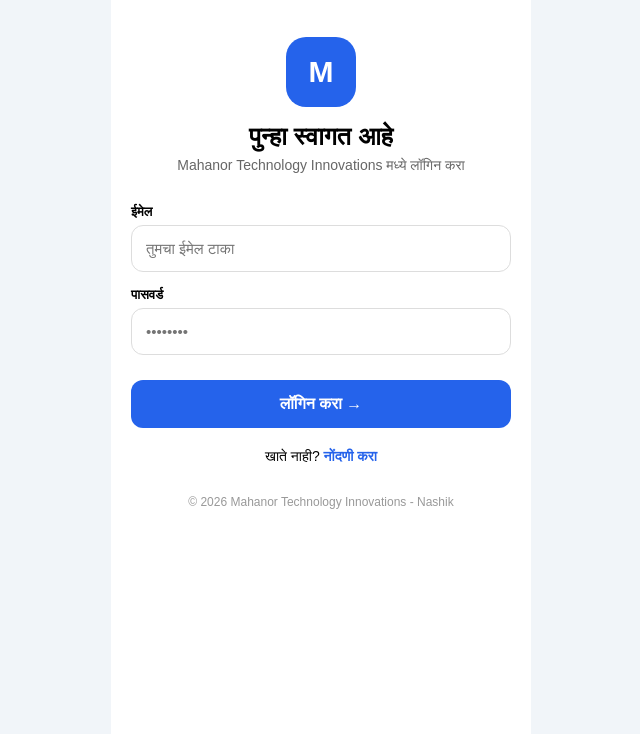
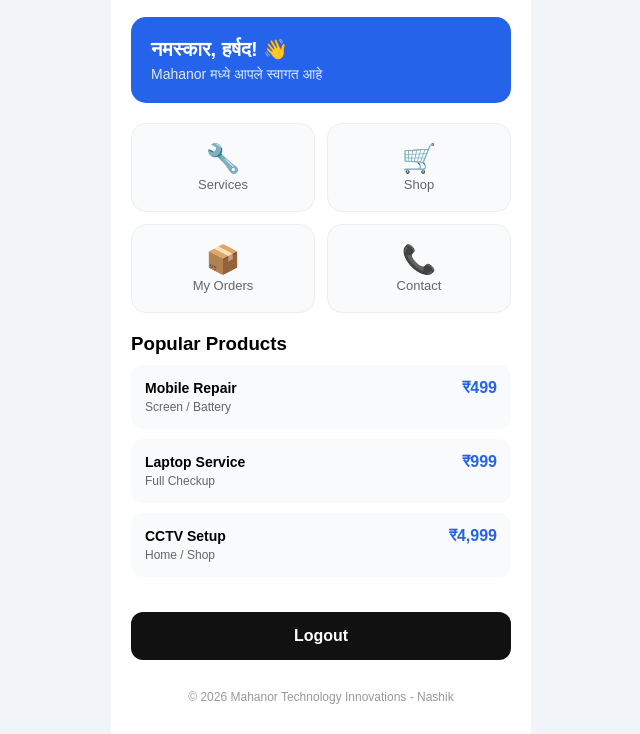
Before and after one commit to harshadmahanor7-svg/mahanortechnologyinnovations, a plain HTML site: page index.html in a window 1280 px wide. Both pictures are taken after a click on the button "लॉगिन करा →". Shown: the part 66-800 px from the top of the page, without its empty margins (319-959 px from the left). Drawn offline with Linux system fonts and the light colour scheme.

Commit message:
Refactor login and dashboard sections in index.html

```diff
--- a/index.html
+++ b/index.html
@@ -6,54 +6,67 @@
 <title>Mahanor Technology Innovations</title>
 <style>
 *{margin:0;padding:0;box-sizing:border-box;font-family:Arial,sans-serif}
-body{background:#f1f5f9;min-height:100vh;display:flex;justify-content:center}
+body{background:#f1f5f9;display:flex;justify-content:center}
 .box{width:100%;max-width:420px;background:white;min-height:100vh;padding:20px}
 .top{display:flex;justify-content:space-between;align-items:center}
-.logo{font-weight:900;font-size:18px;line-height:1.2}
-.logo span{color:#2563eb}
-.lang{display:flex;gap:4px}
-.lang button{padding:5px 8px;border:1px solid #ddd;border-radius:20px;background:white;cursor:pointer;font-size:11px}
-.lang button.active{background:#111;color:white}
-.center{text-align:center;margin-top:40px}
-.icon{width:70px;height:70px;background:#2563eb;color:white;font-size:30px;font-weight:900;display:flex;align-items:center;justify-content:center;border-radius:20px;margin:0 auto 15px}
-h1{font-size:25px;margin-bottom:5px}
-p{color:#666;font-size:14px;margin-bottom:30px}
-label{font-size:13px;font-weight:bold;display:block;margin:15px 0 5px;text-align:left}
+.logo{font-weight:900;font-size:18px;line-height:1.2}.logo span{color:#2563eb}
+.lang{display:flex;gap:4px}.lang button{padding:5px 8px;border:1px solid #ddd;border-radius:20px;background:white;font-size:11px}.lang button.active{background:#111;color:white}
+.center{text-align:center;margin-top:40px}.icon{width:70px;height:70px;background:#2563eb;color:white;font-size:30px;font-weight:900;display:flex;align-items:center;justify-content:center;border-radius:20px;margin:0 auto 15px}
+h1{font-size:25px} p{color:#666;font-size:14px;margin:5px 0 30px}
+label{font-size:13px;font-weight:bold;display:block;margin:15px 0 5px}
 input{width:100%;padding:14px;border:1px solid #ddd;border-radius:12px;font-size:15px;outline:none}
-input:focus{border-color:#2563eb}
 .btn{width:100%;padding:15px;background:#2563eb;color:white;border:none;border-radius:12px;font-size:16px;font-weight:bold;margin-top:25px;cursor:pointer}
-.link{text-align:center;margin-top:20px;font-size:14px}
-.link a{color:#2563eb;text-decoration:none;font-weight:bold}
+.link{text-align:center;margin-top:20px;font-size:14px}.link a{color:#2563eb;text-decoration:none;font-weight:bold}
 .footer{text-align:center;margin-top:30px;font-size:12px;color:#999}
+#dash{display:none}
+.welcome{background:#2563eb;color:white;padding:20px;border-radius:15px;margin-top:20px}
+.welcome h2{font-size:20px}.welcome p{color:#dbeafe;margin:5px 0 0}
+.grid{display:grid;grid-template-columns:1fr 1fr;gap:12px;margin-top:20px}
+.card{background:#f8fafc;border:1px solid #eee;padding:18px;border-radius:15px;text-align:center}
+.card b{font-size:28px;display:block}.card span{font-size:13px;color:#666}
+.list{margin-top:20px}.item{display:flex;justify-content:space-between;background:#f8fafc;padding:14px;border-radius:12px;margin-bottom:10px}
+.item b{font-size:14px}.item span{font-size:12px;color:#666}
+.price{color:#2563eb;font-weight:bold}
 </style>
 </head>
 <body>
 <div class="box">
 <div class="top">
 <div class="logo">MAHANOR<br><span>Technology Innovations</span></div>
-<div class="lang">
-<button class="active">मराठी</button>
-<button>हिंदी</button>
-<button>English</button>
-</div>
+<div class="lang"><button class="active">मराठी</button><button>हिंदी</button><button>English</button></div>
 </div>
 
-<div class="center">
-<div class="icon">M</div>
-<h1>पुन्हा स्वागत आहे</h1>
-<p>Mahanor Technology Innovations मध्ये लॉगिन करा</p>
+<!-- LOGIN -->
+<div id="login">
+<div class="center"><div class="icon">M</div><h1>पुन्हा स्वागत आहे</h1><p>Mahanor Technology Innovations मध्ये लॉगिन करा</p></div>
+<label>ईमेल</label><input type="email" placeholder="तुमचा ईमेल टाका">
+<label>पासवर्ड</label><input type="password" placeholder="••••••••">
+<button class="btn" onclick="showDash()">लॉगिन करा →</button>
+<div class="link">खाते नाही? <a href="#">नोंदणी करा</a></div>
 </div>
 
-<label>ईमेल</label>
-<input type="email" placeholder="तुमचा ईमेल टाका">
+<!-- DASHBOARD -->
+<div id="dash">
+<div class="welcome"><h2>नमस्कार, हर्षद! 👋</h2><p>Mahanor मध्ये आपले स्वागत आहे</p></div>
+<div class="grid">
+<div class="card"><b>🔧</b><span>Services</span></div>
+<div class="card"><b>🛒</b><span>Shop</span></div>
+<div class="card"><b>📦</b><span>My Orders</span></div>
+<div class="card"><b>📞</b><span>Contact</span></div>
+</div>
+<div class="list">
+<h3 style="margin-bottom:10px">Popular Products</h3>
+<div class="item"><div><b>Mobile Repair</b><br><span>Screen / Battery</span></div><div class="price">₹499</div></div>
+<div class="item"><div><b>Laptop Service</b><br><span>Full Checkup</span></div><div class="price">₹999</div></div>
+<div class="item"><div><b>CCTV Setup</b><br><span>Home / Shop</span></div><div class="price">₹4,999</div></div>
+</div>
+<button class="btn" style="background:#111" onclick="location.reload()">Logout</button>
+</div>
 
-<label>पासवर्ड</label>
-<input type="password" placeholder="••••••••">
-
-<button class="btn" onclick="alert('Login Success! Step 2 madhe Dashboard banvu!')">लॉगिन करा →</button>
-
-<div class="link">खाते नाही? <a href="#">नोंदणी करा</a></div>
 <div class="footer">© 2026 Mahanor Technology Innovations - Nashik</div>
 </div>
+<script>
+function showDash(){document.getElementById('login').style.display='none';document.getElementById('dash').style.display='block';window.scrollTo(0,0);}
+</script>
 </body>
 </html>
```
